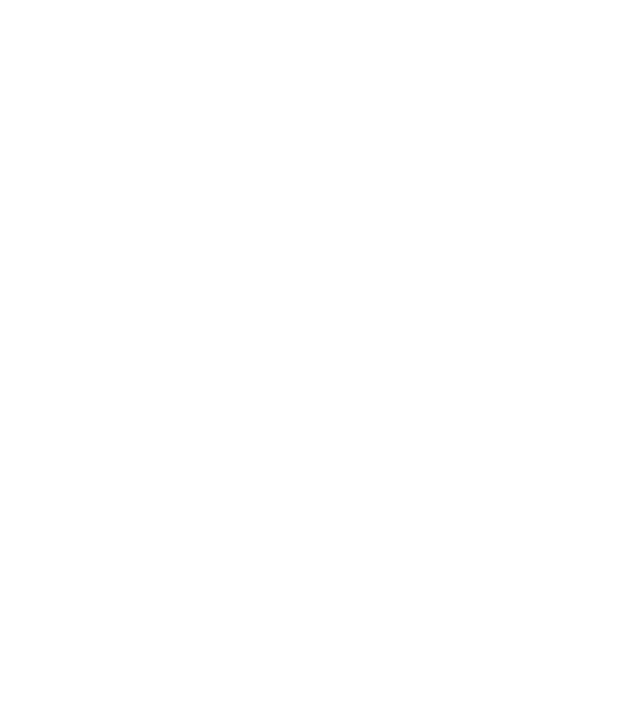
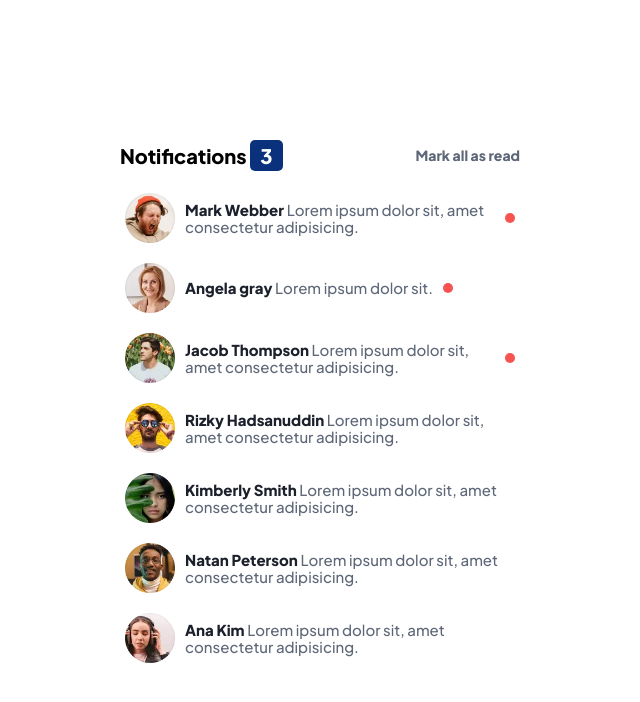
Before and after one commit to porras20/Notifications-page, a website: page index.html in a window 1280 px wide. Shown: the whole page, without its empty margins (320-960 px from the left). Drawn offline with nearby package versions, Linux system fonts and the light colour scheme.

Commit message:
Se termino el html y css

```diff
--- a/index.html
+++ b/index.html
@@ -4,12 +4,55 @@
   <meta charset="UTF-8">
   <meta name="viewport" content="width=device-width, initial-scale=1.0"> <!-- displays site properly based on user's device -->
   <link rel="icon" type="image/png" sizes="32x32" href="./assets/images/favicon-32x32.png">
+  <link rel="preconnect" href="https://fonts.googleapis.com">
+  <link rel="preconnect" href="https://fonts.gstatic.com" crossorigin>
+  <link href="https://fonts.googleapis.com/css2?family=Plus+Jakarta+Sans:wght@500;800&display=swap" rel="stylesheet">
+  <link rel="stylesheet" href="/node_modules/normalize.css/normalize.css">
   <link rel="stylesheet" href="style.css">
   <title>Frontend Mentor | Notifications page</title>
 </head>
 <body>
   <main>
     <section>
+      <div class="notifications">
+        <h2 class="notifications-title">Notifications <span>3</span></h2>
+        <h2 class="notifications-mark">Mark all as read</h2>
+      </div>
+
+      <div class="notification">
+        <img src="/assets/images/avatar-mark-webber.webp" alt="" class="notification-photo">
+        <p class="notification-text"><span class="name">Mark Webber</span> Lorem ipsum dolor sit, amet consectetur adipisicing.
+          <div class="active"></div>
+        </p>
+      </div>
+      <div class="notification">
+        <img src="/assets/images/avatar-angela-gray.webp" alt="" class="notification-photo">
+        <p class="notification-text"><span class="name">Angela gray</span> Lorem ipsum dolor sit.
+          <div class="active"></div>
+        </p>
+      </div>
+      <div class="notification">
+        <img src="/assets/images/avatar-jacob-thompson.webp" alt="" class="notification-photo">
+        <p class="notification-text"><span class="name">Jacob Thompson</span> Lorem ipsum dolor sit, amet consectetur adipisicing.
+          <div class="active"></div>
+        </p>
+      </div>
+      <div class="notification">
+        <img src="/assets/images/avatar-rizky-hasanuddin.webp" alt="" class="notification-photo">
+        <p class="notification-text"><span class="name">Rizky Hadsanuddin</span> Lorem ipsum dolor sit, amet consectetur adipisicing.</p>
+      </div>
+      <div class="notification">
+        <img src="/assets/images/avatar-kimberly-smith.webp" alt="" class="notification-photo">
+        <p class="notification-text"><span class="name">Kimberly Smith</span> Lorem ipsum dolor sit, amet consectetur adipisicing.</p>
+      </div>
+      <div class="notification">
+        <img src="/assets/images/avatar-nathan-peterson.webp" alt="" class="notification-photo">
+        <p class="notification-text"><span class="name">Natan Peterson</span> Lorem ipsum dolor sit, amet consectetur adipisicing.</p>
+      </div>
+      <div class="notification">
+        <img src="/assets/images/avatar-anna-kim.webp" alt="" class="notification-photo">
+        <p class="notification-text"><span class="name">Ana Kim</span> Lorem ipsum dolor sit, amet consectetur adipisicing.</p>
+      </div>
 
     </section>
   </main>
--- a/style.css
+++ b/style.css
@@ -0,0 +1,93 @@
+:root{
+--Red: hsl(1, 90%, 64%);
+--Blue: hsl(219, 85%, 26%);
+
+
+--White: hsl(0, 0%, 100%);
+--Very-light: hsl(210, 60%, 98%);
+--Light-grayish-1: hsl(211, 68%, 94%);
+--Light-grayish-2: hsl(205, 33%, 90%);
+--Grayish-blue: hsl(219, 14%, 63%);
+--Dark-grayish: hsl(219, 12%, 42%);
+--Very-dark: #1c202b;
+}
+
+body,html, main{
+    font-family: 'Plus Jakarta Sans', sans-serif;
+    font-size: 62.5%;
+    height: 100%;
+}
+
+main{
+    background-color: var(White);
+    display: flex;
+    justify-content: center;
+    align-items: center;
+}
+
+section{
+    padding: 1rem;
+    width: 40rem;
+    display: grid;
+    grid-template-columns: 1 40rem;
+    grid-template-rows: repeat(8 10rem);
+}
+
+
+/* notifications */
+.notifications{
+    display: flex;
+    justify-content: space-between;
+    align-items: center;
+}
+.notifications-title{
+    font-size: 2rem;
+    font-weight: 800;
+}
+
+.notifications-title span{
+    padding: 0.3rem 1rem;
+    color: var(--White);
+    background-color: var(--Blue);
+    border-radius: 5px;
+}
+
+.notifications-mark{
+    color: var(--Dark-grayish);
+    font-size: 1.4rem;
+}
+
+
+/* notification */
+
+.notification{
+    padding: 0 0.5rem;
+    cursor: pointer;
+    color: var(--Dark-grayish);
+    display: flex;
+    align-items: center;
+    font-size: 1.5rem;
+    transition: 0.2s
+}
+
+.notification:hover{
+    border-radius: 5px;
+    background-color: rgb(206, 204, 204);
+}
+
+.notification img{
+    margin:1rem 1rem 1rem 0;
+    width: 5rem;
+}
+
+.name{
+    color: var(--Very-dark);
+    font-weight: 800;
+}
+
+.active{
+    margin-left: 1rem;
+    padding: 0.5rem;
+    background-color: var(--Red);
+    border-radius: 50%;
+}
```
